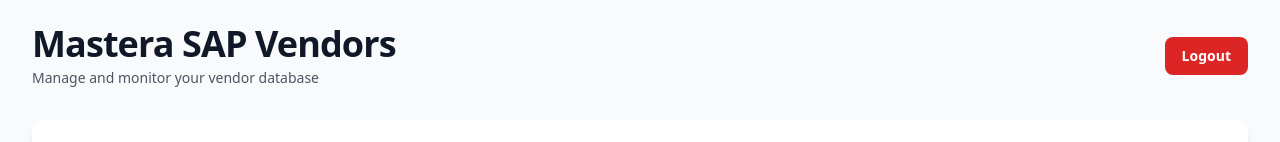
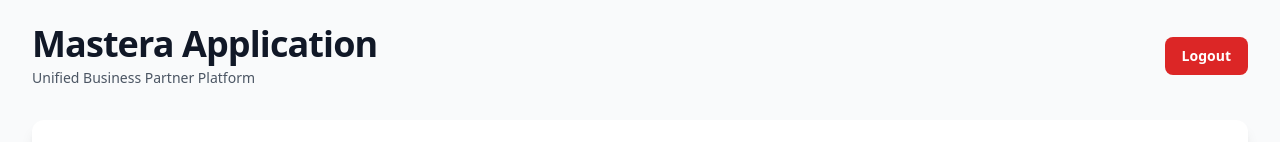
Before and after one commit to abdelrahmanalimohamed/Mastera-front-end, a React (Vite) app: page /datatable in a window 1280 px wide. Shown: the top 142 px of the page. Built offline with nearby package versions, Linux system fonts and the light colour scheme; no server answers; sample sign-in values are in the browser's storage.

Commit message:
fix from qa comments

```diff
--- a/index.html
+++ b/index.html
@@ -4,7 +4,7 @@
     <meta charset="UTF-8" />
     <link rel="icon" type="image/svg+xml" href="/vite.svg" />
     <meta name="viewport" content="width=device-width, initial-scale=1.0" />
-    <title>mastera-front-end</title>
+    <title>Mastera</title>
   </head>
   <body>
     <div id="root"></div>
--- a/src/config/constants.ts
+++ b/src/config/constants.ts
@@ -1 +1 @@
-export const API_BASE_URL = "https://localhost:7114/api";
+export const API_BASE_URL = "http://192.168.121.29:5036/api";
--- a/src/pages/DataTablePage.tsx
+++ b/src/pages/DataTablePage.tsx
@@ -512,6 +512,7 @@
       })
       .then(item => {
         const mapped: Row = mapPartnerToRow(item)
+       // console.log(mapped)
         setSelectedRow(mapped)
       })
       .catch(err => {
@@ -545,9 +546,9 @@
         <div className="flex justify-between items-center mb-6 md:mb-8 animate-slideDown">
           <div>
             <h2 className={`text-xl sm:text-2xl lg:text-4xl font-bold tracking-tight ${darkMode ? 'text-white' : 'text-gray-900'}`}>
-              Mastera SAP Vendors
+              Mastera Application
             </h2>
-            <p className={`text-sm ${darkMode ? 'text-gray-400' : 'text-gray-600'} mt-1`}>Manage and monitor your vendor database</p>
+            <p className={`text-sm ${darkMode ? 'text-gray-400' : 'text-gray-600'} mt-1`}>Unified Business Partner Platform</p>
           </div>
           {/* <button
             onClick={() => setDarkMode(!darkMode)}
@@ -977,7 +978,7 @@
               <div className="hidden sm:grid gap-4 mb-6">
                 <div className="grid grid-cols-1 md:grid-cols-2 gap-4">
                   <DetailRowDesktop label="Class" value={selectedRow.class} darkMode={darkMode} />
-                  <DetailRowDesktop label="Name" value={selectedRow.name1} darkMode={darkMode} />
+                  <DetailRowDesktop label="Name" value={selectedRow.name1}/>
                   <DetailRowDesktop label="BP Group" value={selectedRow.bpGroup} darkMode={darkMode} />
                   <DetailRowDesktop label="Status" value={selectedRow.status} darkMode={darkMode} highlight={selectedRow.status !== 'Active'} />
                   <DetailRowDesktop label="Telephone 1" value={selectedRow.telephone1} darkMode={darkMode} />
--- a/src/pages/Register.tsx
+++ b/src/pages/Register.tsx
@@ -43,6 +43,7 @@
   const [loading, setLoading] = useState(false);
   const [error, setError] = useState<string | null>(null);
   const [success, setSuccess] = useState<string | null>(null);
+     const navigate = useNavigate();
 
   const handleChange = (
     e: React.ChangeEvent<HTMLInputElement | HTMLSelectElement>
@@ -90,6 +91,7 @@
     }
 
       setSuccess("Registration successful! You can now login.");
+      setTimeout(() => navigate("/"), 1500);
 
     } catch (err) {
       setError("Server error. Please try again.");
--- a/src/pages/SignIn.tsx
+++ b/src/pages/SignIn.tsx
@@ -54,7 +54,7 @@
       setError("Invalid email or password");
       return;
     }
-setSuccess("Registration successful! Redirecting to login...");
+setSuccess("Registration successful! Redirecting to home...");
 setTimeout(() => navigate("/datatable"), 1500);
       // Example: store token if returned
     localStorage.setItem("token", data.token);
```
